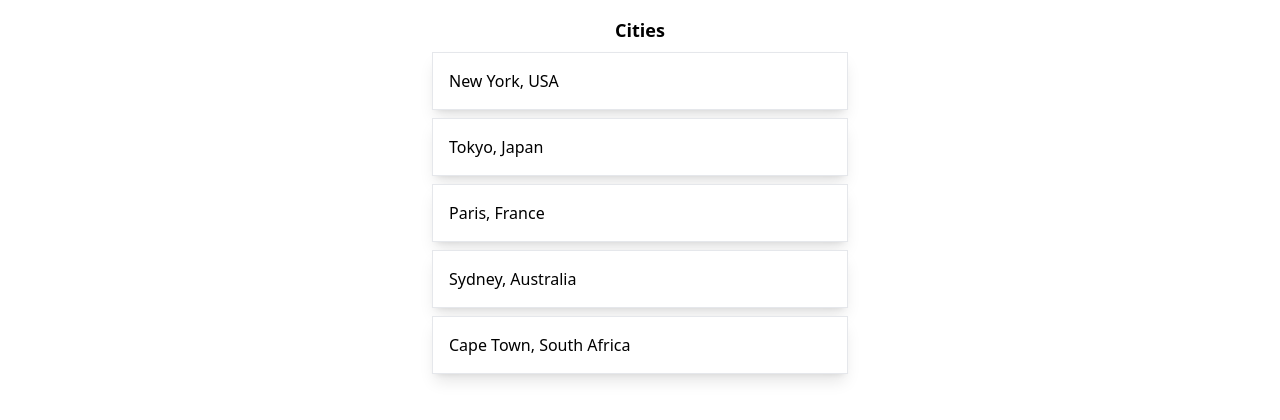
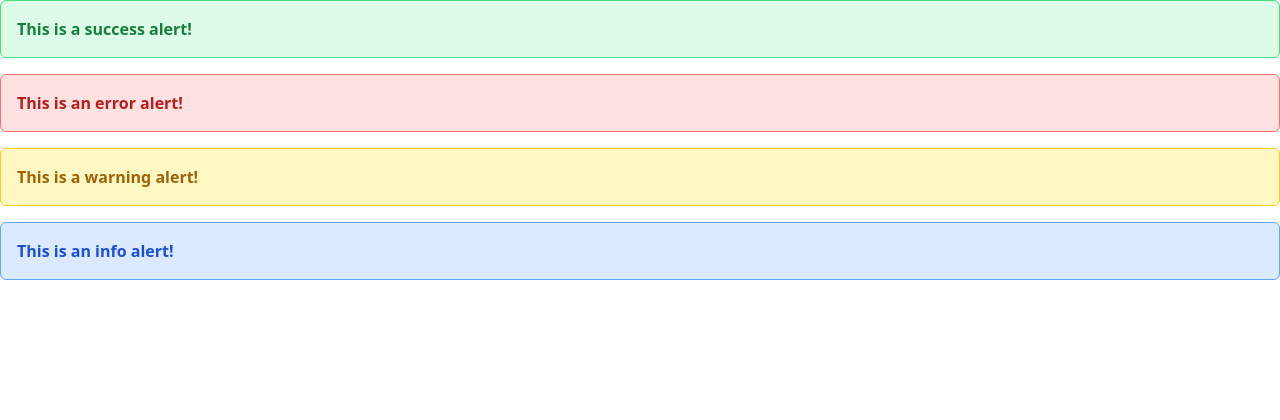
Before and after one commit to rodrahul/react-mosh, a React (Vite) app: page / in a window 1280 px wide. Shown: the top 420 px of the page. Built offline with nearby package versions, Linux system fonts and the light colour scheme.

Commit message:
Creating alert component

```diff
--- a/src/App.tsx
+++ b/src/App.tsx
@@ -1,25 +1,17 @@
-import ListGroup from "./components/ListGroup";
+import Alert, { AlertProps } from "./components/Alert";
 
 function App() {
-  let items = [
-    "New York, USA",
-    "Tokyo, Japan",
-    "Paris, France",
-    "Sydney, Australia",
-    "Cape Town, South Africa",
+  const alertData: AlertProps[] = [
+    { type: "success", message: "This is a success alert!" },
+    { type: "error", message: "This is an error alert!" },
+    { type: "warning", message: "This is a warning alert!" },
+    { type: "info", message: "This is an info alert!" },
   ];
-
-  const onListItemSelect = (item: string) => {
-    console.log("Selected Item: " + item);
-  };
-
   return (
     <div>
-      <ListGroup
-        items={items}
-        heading="Cities"
-        onSelectItem={onListItemSelect}
-      ></ListGroup>
+      {alertData.map((alert, index) => (
+        <Alert key={index} type={alert.type} message={alert.message}></Alert>
+      ))}
     </div>
   );
 }
--- /dev/null
+++ b/src/components/Alert.tsx
@@ -0,0 +1,31 @@
+export interface AlertProps {
+  type: "success" | "error" | "warning" | "info";
+  message: string;
+}
+
+function Alert(alert: AlertProps) {
+  let alertClass = "";
+
+  switch (alert.type) {
+    case "success":
+      alertClass = "bg-green-100 border border-green-400 text-green-700";
+      break;
+    case "error":
+      alertClass = "bg-red-100 border border-red-400 text-red-700";
+      break;
+    case "warning":
+      alertClass = "bg-yellow-100 border border-yellow-400 text-yellow-700";
+      break;
+    case "info":
+      alertClass = "bg-blue-100 border border-blue-400 text-blue-700";
+      break;
+  }
+
+  return (
+    <div className={`mb-4 rounded-md p-4 ${alertClass}`}>
+      <span className="font-bold">{alert.message}</span>
+    </div>
+  );
+}
+
+export default Alert;
--- a/src/components/ListGroup.tsx
+++ b/src/components/ListGroup.tsx
@@ -7,6 +7,7 @@ interface Props {
 }
 
 function ListGroup({ items, heading, onSelectItem }: Props) {
+  // State to track which item is selected
   const [selectedIndex, setSelectedIndex] = useState(-1);
 
   const clickListItem = (value: string, index: number) => {
```
